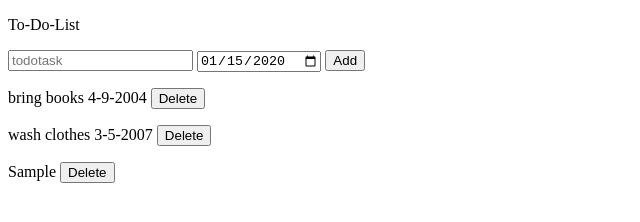
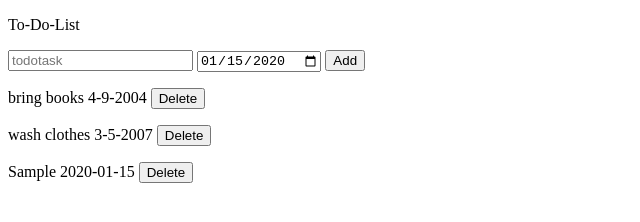
Before and after one commit to Sanjaykshet/Javascript, a plain HTML site: page 11-to-do-list.html in a window 1280 px wide. Both pictures are taken after typing "Sample", "2020-01-15" into the empty fields and a click on the button "Add". Shown: the whole page, without its empty margins (0-640 px from the left). Drawn offline with Linux system fonts and the light colour scheme.

Commit message:
add files

```diff
--- a/11-to-do-list.html
+++ b/11-to-do-list.html
@@ -8,10 +8,10 @@
 <body>
     <p>To-Do-List</p>
     <input type="text" placeholder="todotask" class="js-text-box">
-    <input type="date">
+    <input type="date" class="js-date">
     <button onclick="additemstolist();" class="js-date">Add</button>
     <!-- <div class="displaytodo"></div> -->
      <div class="display-result"></div>
 </body>
-<script src="11-to-do-list.js"></script>
+<script src="scripts/11-to-do-list.js"></script>
 </html>
--- a/11-to-do-list.js
+++ b/scripts/11-to-do-list.js
@@ -1,11 +1,11 @@
 let listarray = [
     {
     name: "bring books",
-    date: '4-9-2004'
+    duedate: '4-9-2004'
 },
  {
     name: "wash clothes",
-    date: '3-5-2007'
+    duedate: '3-5-2007'
 },
 
 
@@ -16,7 +16,7 @@ function additemstolist() {
 
     listarray.push({
         name:inputname,
-        date:inputdate
+        duedate:inputdate
     });
     console.log(listarray);
     /*
@@ -33,7 +33,8 @@ function updatetodo() {
     for (let i = 0; i < listarray.length; i++) {
         const objectvalue = listarray[i];
         const name = objectvalue.name;
-        const date = objectvalue.date;
+        const date = objectvalue.duedate;
+        console.log(date);
         // const{name,date} = objectvalue;
         const html = `
         <p>
```
Also changed, not shown: 11-arrays-and-loops.html (+2 -1 lines).
